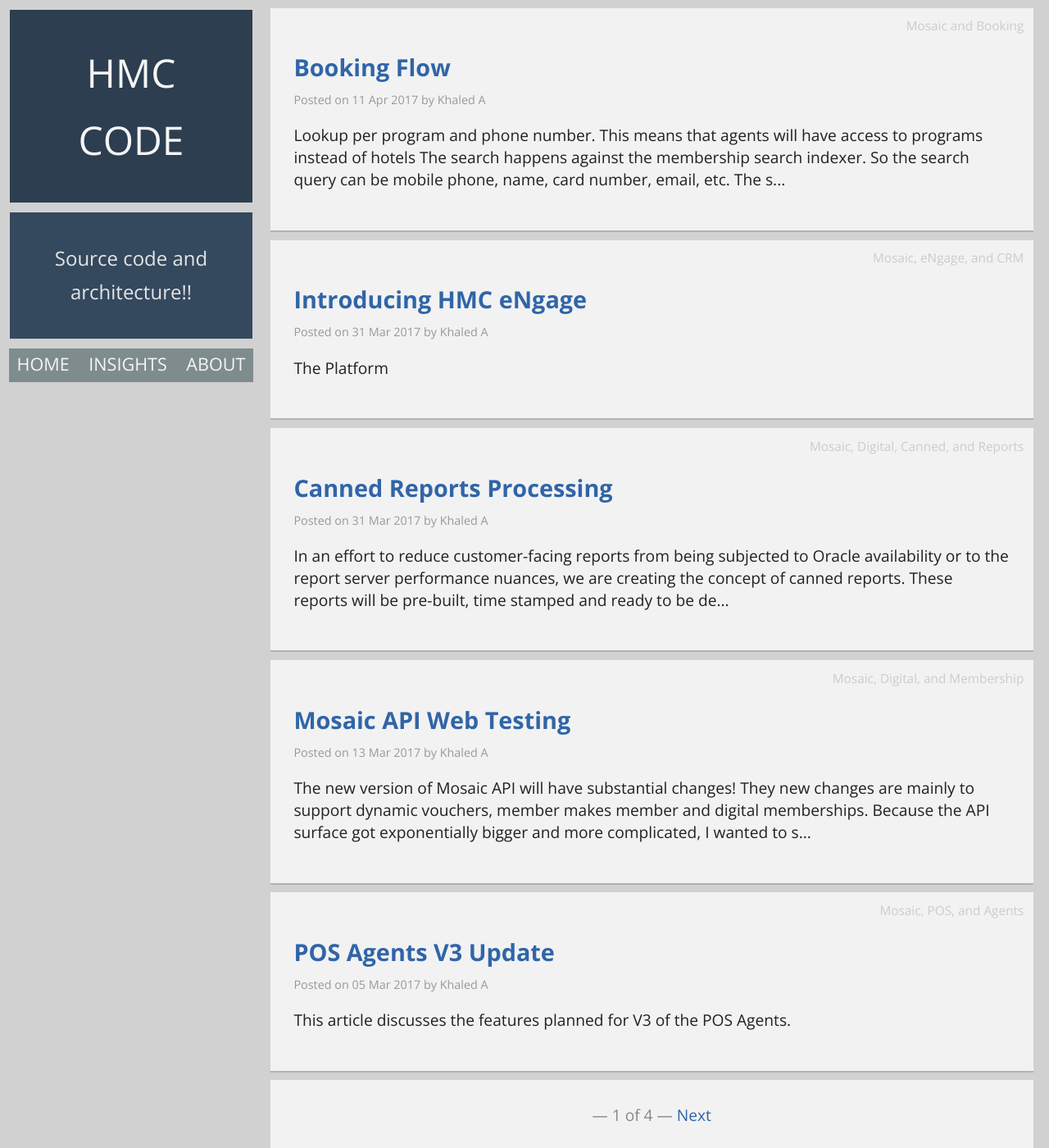
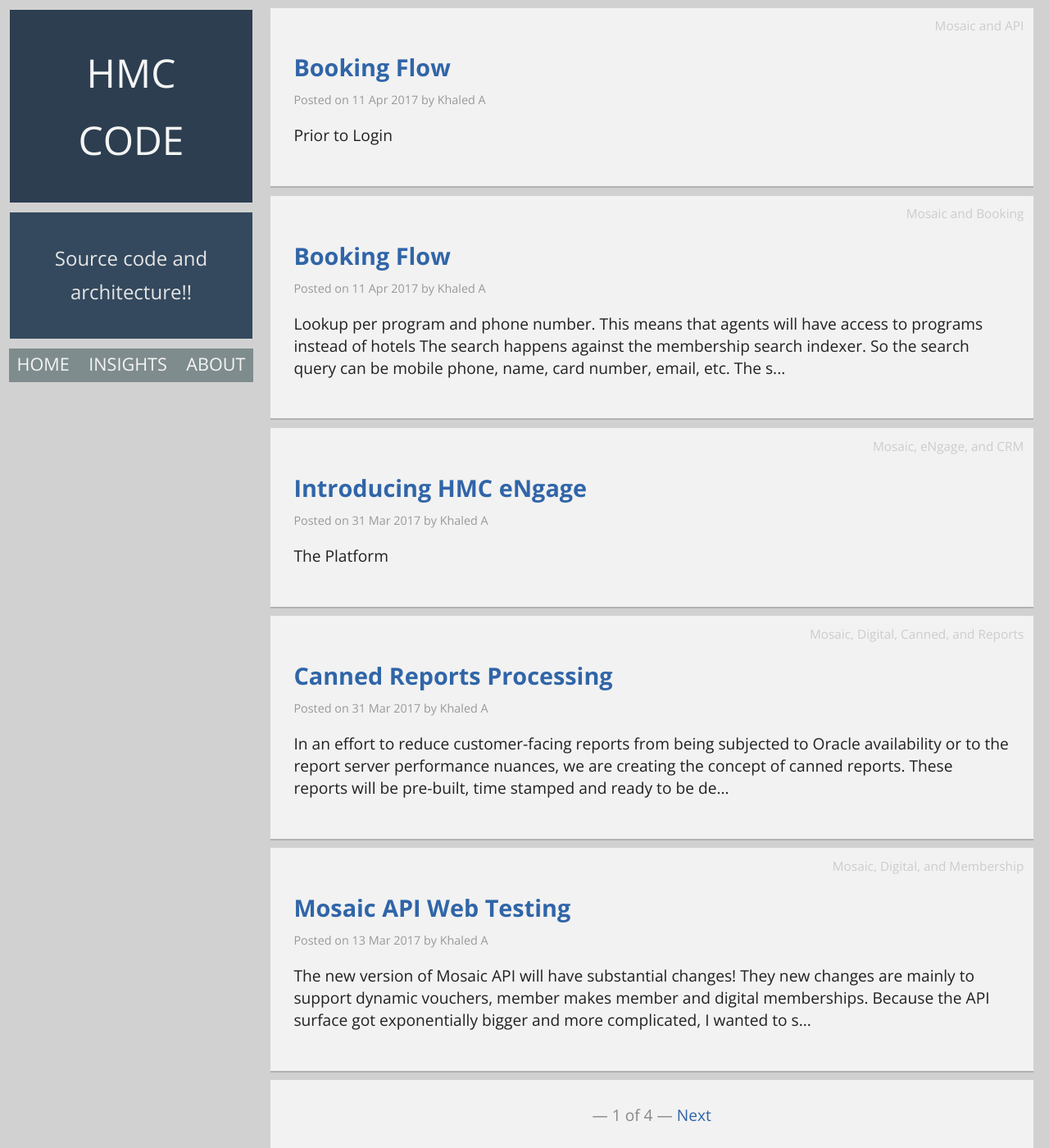
Before and after one commit to hmccode/hmccode.github.io, a Jekyll site: the page built from index.html, in a window 1280 px wide and 1400 px high. Shown: the whole window at 82% size. Built offline with Jekyll 4.4.1, drawn with Linux system fonts in a browser that asks for light colours; nearby versions of some CDN libraries; a script that is not in the unit is left out; the list of posts is cut into pages by our own code; part of the change alters nothing that is shown.

Commit message:
Added mobile apps flow'

````diff
--- /dev/null
+++ b/_posts/2017-04-23-mobile-apps-flow.md
@@ -0,0 +1,189 @@
+---
+layout: post
+author: "Khaled A"
+title:  "Booking Flow"
+date:   2017-04-11 10:12:45
+summary: "Mobile Apps Flow"
+categories: HMC Mosaic
+tags: Mosaic API
+featured_image: /images/cover.jpg
+---
+
+## Prior to Login
+
+### Legacy APIs
+
+#### Validate Build
+
+- Authentication: Basic
+- Method: `GET`
+- API: `api/mobileapps/programs/{program}/validateslim/{build}`
+- Notes: It is used to get the time stamp of the latest content update.
+	- If it changed, the mobile app will prompt the user to update the content.
+
+#### Download the app strings
+
+- Authentication: Basic
+- Method: `GET`
+- API: `api/mobileapps/programs/slimstrings/{program}`
+- Notes: It is used to download the app strings.
+	- The program content must be available.
+
+#### Download the app content
+
+- Authentication: Basic
+- Method: `GET`
+- API: `api/mobileapps/programs/slimcontent/{program}`
+- Notes: It is used to download the app content.
+	- The program content must be available.
+
+### New APIs
+
+#### Validate Build
+
+- Authentication: Basic
+- Method: `GET`
+- API: `api/mobileapps/programs/{program}/content/validate/{build}`
+- Notes: It is used to get the time stamp of the latest content update.
+	- If it changed, the mobile app will prompt the user to update the content.
+
+#### Download the app content & strings
+
+- Authentication: Basic
+- Method: `GET`
+- API: `api/mobileapps/programs/{program}/content/download`
+- Notes: It is used to download the app content & strings.
+	- The program content must be available.
+
+### Request Re-activation
+
+- Authentication: Basic
+- Method: `GET`
+- API: `api/mobileapps/memberships/requestreactivation/{code}/{program}`
+- Notes: It is used to request a re-activation.
+	- A re-activation request is added to `Core.MembershipReactivationRequest` to notify customer support that there are pending requests.
+
+### Request an SMS for activation code
+
+- Authentication: Basic
+- Method: `POST`
+- API: `api/mobileapps/sms`
+- Notes: It is used to request an SMS message with activation code to be sent to the member.
+	- The input model is phone number.
+	- If the request is for an impersonation phone number, the request is ignored.
+	- The code uses the digital program to determine the store info.
+	- No more SYM_PROGRAMS.
+
+## Login
+
+- Authentication: Basic
+- Method: `POST`
+- API: `api/mobileapps/login`
+- Notes: It is used to request a login against the mobile apps.
+	- Retrieves the digital membership if available and checks the expiration date
+	- If the digital membership does not exist:
+		- It goes against Oracle using the stored procedure `GET_MEMBERSHIP_BY_CODE`.
+		- The phone number is included in case it does not match the impersonation number. Otherwise, it checks against the program and activation code only.
+		- Requests that the membership be refreshed to make sure that it is evetually available
+	- If digital, it applies a phone number check if the mode is not impersonation (i.e. phone = 5551414). So the phone number check happens in code as an added layer.
+	- The login mode i.e. `impersonated or not` is stored in `Core.digitalmembershipcode` for fast access. This will be used in device registration to check or not check for device ID conflict
+	- Eventually login returns an OK with the following JSON payload:
+```
+{
+    "membership": "",
+    "issueDate": "",
+    "expirationDate": "",
+    "token": "",
+    "validity": ""
+}
+
+Where validity is one of:
+* 0 => OK
+* 3 => Auth Failed
+* 5 => Phone number validation failed
+* 10 => Expired
+* 20 => Invalid
+* 100 => Exception in the database
+```
+
+## Post Login
+
+## Device Registration
+
+- Authentication: Token
+- Method: `POST`
+- API: `api/mobileapps/devices/register`
+- Notes: It is used to register a device (or a session) for the mobile apps.
+	- Retrieves the digital membership if available
+	- If the digital membership does not exist, it does similar stuff that it used to be in previous versions which is not very scalable:
+		- It goes against Oracle using the stored procedures `GET_MEMBERSHIP_VALIDITY` and `GET_MEMBERSHIP_BY_CODE`.
+		- The device ID conflict cannot be checked in this mode. I am actually externalizing this event to see how often it happens. It should not happen that much.
+	- If digital, it checks for expiration and device ID conflicts. Please note that the device ID conflict is ignored of the device ID is `UNKNOWN`.
+	- Enqueues device registration notification to be handled by the WebJob to:
+		- Persist the `Core.Device` and `Core.DeviceSession` by incrementing the session number
+		- If the device is inserted into `Core.Device`, it also calls a stored procedure to insert the activation code in Oracle's `SYS_ACTIVATIONS`. `SYS_ACTIVATIONS` is extremely imporatnant as it is relied on to determine the number of active devices. Anyway, this is the only time we need to insert into SYS_ACTIVATIONS. Hence SYS_ACTIVATIONS is no longer used the way it used to be used in the earlier version.
+		- Send the device model to Engage to register the device in its own database
+	- Enqueues membership refresh request to refresh the membership is need be.
+	- There should be a new membership refresh record added to `Core.digitalMembershipRefresh`. The refresh could be skipped or forced.
+
+## Submit an Analytic Event
+
+- Authentication: Token
+- Method: `POST`
+- API: `api/mobileapps/analytic`
+- Notes: It is used to submit an analytic event from the mobile apps.
+
+## Offers
+
+- Authentication: Token
+- Method: `GET`
+- API: `api/mobileapps/offers`
+- Notes: It is used to retrieve the offers from a digital membership.
+	- Please note we are retrieving from Offers in the digital membership. We are no longer hitting the Engage server.
+
+## Static Vouchers
+
+- Authentication: Token
+- Method: `GET`
+- API: `api/mobileapps/vouchers/{language}` and `api/mobileapps/staticvouchers/{language}`
+- Notes: It is used to retrieve the Static vouchers from a digital membership.
+	- Please note we are retrieving from Vouchers in the digital membership. We are no longer hitting Oracle.
+
+## Dynamic Vouchers
+
+- Authentication: Token
+- Method: `GET`
+- API: `api/mobileapps/dynamicvouchers`
+- Notes: It is used to retrieve the Dynamic vouchers from a digital membership.
+	- Please note we are retrieving from Vouchers in the digital membership. We are no longer the Engage server.
+
+## Voucher Redemption
+
+- Authentication: Token
+- Method: `POST`
+- API: `api/mobileapps/vouchers/redeem`
+- Notes: It is used to redeem a voucher.
+	- Retrieves the digital membership if available
+	- If not found, it goes to Oracle as normal
+	- If digital membership, apply black list policy to block redemption if the membership's code is included in the list
+	- Set the voucher redemption date is available in the shadow table (i.e. `Core.digitalmembershipVoucherCode`) and in the digital membership
+	- Communicate the redemption to the member via SMS
+	- If the redemption is for a static voucher, send an enqueued request to Oracle via `core.OracleRequest`. Please refer to the enqueued Oracle requests below.
+	- Record the redemption in the usual place in `Core.VoucherRequest`
+
+## Discount Code Generation
+
+- Authentication: Token
+- Method: `POST`
+- API: `api/mobileapps/discountcode`
+- Notes: It is used to generate a discount code.
+	- Retrieves the digital membership if available
+	- If only works on digital memberships for obvious reasons
+	- Generate a unique discount code and persists in the digital membership and in the shadow `Core.digitalmembershipDiscountCode`
+	- Set the voucher redemption date is available in the shadow table (i.e. `Core.Core.digitalmembershipVoucherCode`) and in the digital membership
+	- No Oracle is involved
+	- These discount codes will persist with the membership allowing us to detect offline transactions from POS Agents
+
+## Enqueued Oracle Requests
+
+In certain key of the application, we are using eventual consistency against Oracle as opposed to immediate consistency. So voucher redemption and tracking recording and others are usually queued up to Oracle for eventual processing. There are several benefits to this especially if Oracle is not available for some reason.
````
Also changed, not shown: _posts/2017-04-11-booking-flow.md (line endings or trailing spaces).
